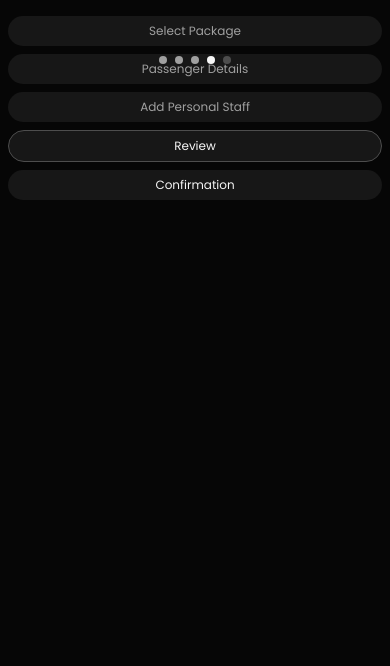
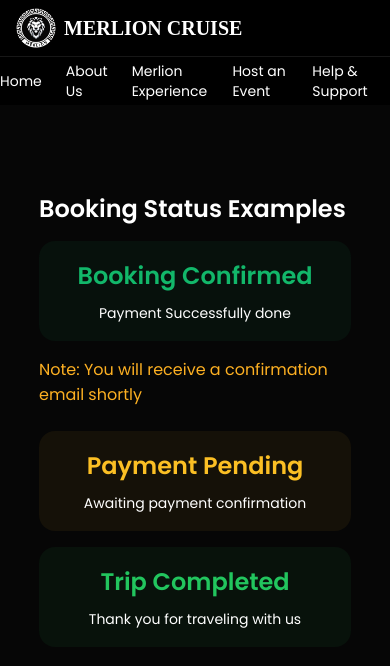
Before and after one commit to Taran1508/merlion-cruise-ui, a React (Vite) app: page / in a window 390 px wide. Shown: the top 666 px of the page. Built offline with nearby package versions, Linux system fonts and the light colour scheme; a web font is replaced by a local one.

Commit message:
feat: add booking-status-card

```diff
--- /dev/null
+++ b/src/components/booking-status-card/BookingCard.jsx
@@ -0,0 +1,60 @@
+import {
+  StatusCardContainer,
+  StatusTitle,
+  StatusSubtitle,
+  ExternalNote,
+  CardWithNoteContainer,
+} from "./booking-status-card.styles.jsx";
+import useResponsive from "@/hooks/UseResponsive.jsx";
+
+const BookingStatusCard = ({ title, subTitle, status, note }) => {
+  const { isMobile, isTablet, isDesktop } = useResponsive();
+
+  return (
+    <CardWithNoteContainer
+      ismobile={isMobile}
+      istablet={isTablet}
+      isdesktop={isDesktop}
+    >
+      <StatusCardContainer
+        ismobile={isMobile}
+        istablet={isTablet}
+        isdesktop={isDesktop}
+        status={status}
+      >
+        <StatusTitle
+          ismobile={isMobile}
+          istablet={isTablet}
+          isdesktop={isDesktop}
+          status={status}
+          component="h2"
+        >
+          {title}
+        </StatusTitle>
+
+        <StatusSubtitle
+          ismobile={isMobile}
+          istablet={isTablet}
+          isdesktop={isDesktop}
+          status={status}
+          component="p"
+        >
+          {subTitle}
+        </StatusSubtitle>
+      </StatusCardContainer>
+
+      {note && (
+        <ExternalNote
+          ismobile={isMobile}
+          istablet={isTablet}
+          isdesktop={isDesktop}
+          component="p"
+        >
+          Note: {note}
+        </ExternalNote>
+      )}
+    </CardWithNoteContainer>
+  );
+};
+
+export default BookingStatusCard;
--- /dev/null
+++ b/src/components/booking-status-card/booking-status-card.styles.jsx
@@ -0,0 +1,130 @@
+import { styled } from "@mui/material/styles";
+import { Box, Typography } from "@mui/material";
+
+// Status color configurations
+const statusConfig = {
+  confirmed: {
+    background: "rgba(18, 183, 106, 0.06)",
+    titleColor: "#12B76A",
+    textColor: "#FFF",
+  },
+  completed: {
+    background: "rgba(34, 197, 94, 0.06)",
+    titleColor: "#22C55E",
+    textColor: "#FFF",
+  },
+  pending: {
+    background: "rgba(251, 191, 36, 0.06)",
+    titleColor: "#FBBF24",
+    textColor: "#FFF",
+  },
+  cancelled: {
+    background: "rgba(239, 68, 68, 0.06)",
+    titleColor: "#EF4444",
+    textColor: "#FFF",
+  },
+  failed: {
+    background: "rgba(220, 38, 38, 0.06)",
+    titleColor: "#DC2626",
+    textColor: "#FFF",
+  },
+};
+
+export const StatusCardContainer = styled(Box, {
+  shouldForwardProp: (prop) =>
+    prop !== "ismobile" &&
+    prop !== "istablet" &&
+    prop !== "isdesktop" &&
+    prop !== "status",
+})(({ theme, ismobile, istablet, status = "confirmed" }) => ({
+  display: "flex",
+  flexDirection: "column",
+  justifyContent: "center",
+  alignItems: "center",
+  width: "100%",
+  minHeight: ismobile ? "100px" : istablet ? "110px" : "120px",
+  padding: ismobile ? "12px" : "16px",
+  borderRadius: "16px",
+  backgroundColor: statusConfig[status].background,
+  fontFamily: "Poppins, sans-serif",
+  gap: ismobile ? "6px" : "8px",
+  textAlign: "center",
+}));
+
+export const StatusTitle = styled(Typography, {
+  shouldForwardProp: (prop) =>
+    prop !== "ismobile" &&
+    prop !== "istablet" &&
+    prop !== "isdesktop" &&
+    prop !== "status",
+})(({ ismobile, istablet, status = "confirmed" }) => ({
+  color: statusConfig[status].titleColor,
+  fontFamily: "Poppins, sans-serif",
+  fontSize: ismobile ? "24px" : istablet ? "28px" : "30px",
+  fontWeight: 600,
+  lineHeight: "normal",
+  textTransform: "capitalize",
+  textAlign: "center",
+  margin: 0,
+  marginBottom: ismobile ? "4px" : "6px",
+}));
+
+export const StatusSubtitle = styled(Typography, {
+  shouldForwardProp: (prop) =>
+    prop !== "ismobile" &&
+    prop !== "istablet" &&
+    prop !== "isdesktop" &&
+    prop !== "status",
+})(({ ismobile, istablet, status = "confirmed" }) => ({
+  color: statusConfig[status].textColor,
+  fontFamily: "Poppins, sans-serif",
+  fontSize: ismobile ? "14px" : "16px",
+  fontWeight: 400,
+  lineHeight: "normal",
+  textAlign: "center",
+  margin: 0,
+}));
+
+export const StatusNote = styled(Typography, {
+  shouldForwardProp: (prop) =>
+    prop !== "ismobile" &&
+    prop !== "istablet" &&
+    prop !== "isdesktop" &&
+    prop !== "status",
+})(({ ismobile, istablet, status = "confirmed" }) => ({
+  color: statusConfig[status].textColor,
+  fontFamily: "Poppins, sans-serif",
+  fontSize: ismobile ? "12px" : "14px",
+  fontWeight: 300,
+  lineHeight: "normal",
+  textAlign: "center",
+  margin: 0,
+  marginTop: ismobile ? "4px" : "6px",
+  fontStyle: "italic",
+  opacity: 0.9,
+}));
+
+export const ExternalNote = styled(Typography, {
+  shouldForwardProp: (prop) =>
+    prop !== "ismobile" && prop !== "istablet" && prop !== "isdesktop",
+})(({ ismobile, istablet }) => ({
+  color: "#FDB022",
+  fontFamily: "Poppins, sans-serif",
+  fontSize: "16px",
+  fontWeight: 400,
+  lineHeight: "normal",
+  textAlign: "left",
+  margin: 0,
+  marginTop: "16px",
+  width: "100%",
+}));
+
+export const CardWithNoteContainer = styled("div", {
+  shouldForwardProp: (prop) =>
+    prop !== "ismobile" && prop !== "istablet" && prop !== "isdesktop",
+})(({ ismobile, istablet }) => ({
+  display: "flex",
+  flexDirection: "column",
+  alignItems: "center",
+  width: "100%",
+}));
--- a/src/layouts/MainLayout.jsx
+++ b/src/layouts/MainLayout.jsx
@@ -1,10 +1,9 @@
 import { Outlet } from "react-router-dom";
-import { Box } from "@mui/material";
-// import Header from "../components/Header";
+import Box from "@mui/material/Box";
+import Header from "../components/Header";
 import useResponsive from "@/hooks/UseResponsive";
 
 export default function MainLayout() {
-  // eslint-disable-next-line @typescript-eslint/no-unused-vars
   const { isMobile, isTablet, isDesktop } = useResponsive();
 
   return (
@@ -18,7 +17,7 @@ export default function MainLayout() {
         overflowX: "hidden", // prevents horizontal scroll
       }}
     >
-      {/* <Header /> */}
+      <Header />
       <Box
         component="main"
         sx={{
--- a/src/pages/Home.jsx
+++ b/src/pages/Home.jsx
@@ -1,4 +1,6 @@
+import BookingStatusCard from "@/components/booking-status-card/BookingCard";
 import MerlionStepper from "@/components/merlin-stepper/MerlinStepper";
+import { Stack, Typography } from "@mui/material";
 
 const steps = [
   { id: 1, label: "Select Package", isCompleted: true, isActive: false },
@@ -10,11 +12,50 @@ const steps = [
 
 export default function Home() {
   return (
-    <div>
-      <MerlionStepper
-        steps={steps}
-        handleStepClick={(stepId) => console.log("Step clicked:", stepId)}
-      />
+    <div
+      style={{
+        width: "100%",
+        display: "flex",
+        alignItems: "center",
+        justifyContent: "center",
+      }}
+    >
+      {/* Booking Status Section */}
+      <Stack sx={{ gap: 2, width: "80%", mt: 10 }}>
+        <Typography
+          variant="h5"
+          sx={{
+            color: "#FFFFFF",
+
+            fontFamily: "Poppins, sans-serif",
+            fontWeight: 700,
+
+            textTransform: "capitalize",
+          }}
+        >
+          Booking Status Examples
+        </Typography>
+        <Stack sx={{ gap: 3 }}>
+          <BookingStatusCard
+            title="Booking Confirmed"
+            subTitle="Payment Successfully done"
+            status="confirmed"
+            note="You will receive a confirmation email shortly"
+          />
+          <Stack sx={{ gap: 2, flexDirection: { xs: "column", md: "row" } }}>
+            <BookingStatusCard
+              title="Payment Pending"
+              subTitle="Awaiting payment confirmation"
+              status="pending"
+            />
+            <BookingStatusCard
+              title="Trip Completed"
+              subTitle="Thank you for traveling with us"
+              status="completed"
+            />
+          </Stack>
+        </Stack>
+      </Stack>
     </div>
   );
 }
```
Also changed, not shown: eslint.config.js (+37 -11 lines), jsconfig.json (added, +12 -0 lines), 1 other file (tests, documents, lock files or other folders).
